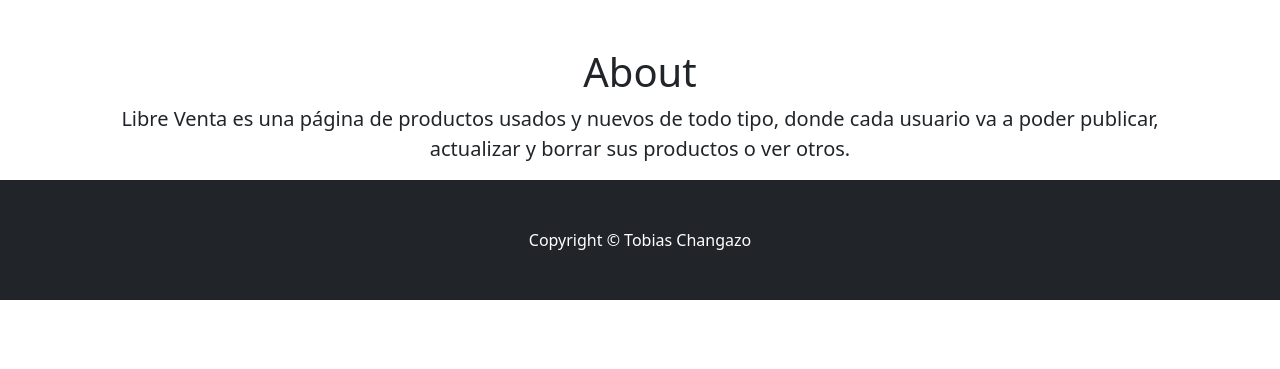
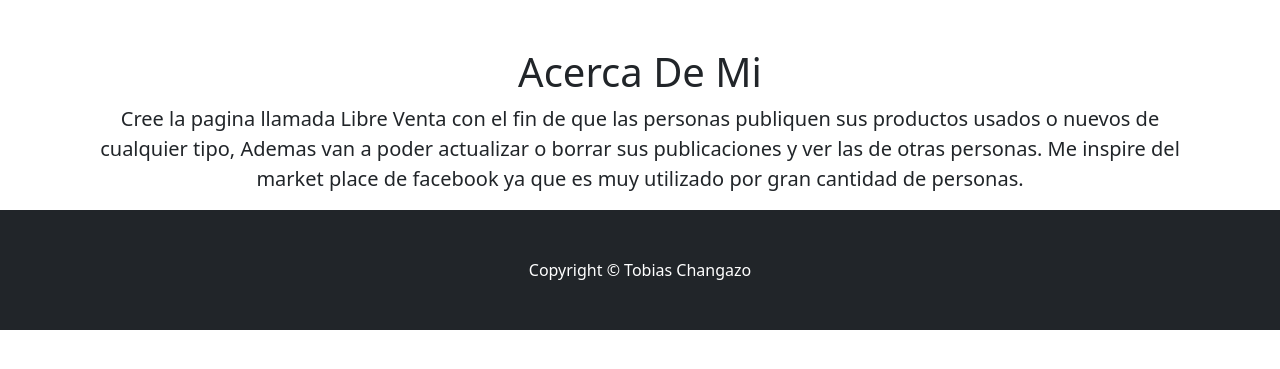
Before and after one commit to TobiasChangazo/entrega_final, a Django app: page /about/ in a window 1280 px wide. Shown: the part 56-425 px from the top of the page. Run offline with Django 4.2, Linux system fonts and the light colour scheme; some libraries are stand-ins or nearby versions.

Commit message:
segundo guardado

```diff
--- a/proyecto/LibreVenta/templates/LibreVenta/about.html
+++ b/proyecto/LibreVenta/templates/LibreVenta/about.html
@@ -3,9 +3,10 @@
 {% block contenido %}
 
 <div class="container text-center mt-5">
-    <h1>About </h1>
+    <h1>Acerca De Mi </h1>
     <p class="lead">
-        Libre Venta es una página de productos usados y nuevos de todo tipo, donde cada usuario va a poder publicar, actualizar y borrar sus productos o ver otros.
+        Cree la pagina llamada Libre Venta con el fin de que las personas publiquen sus productos usados o nuevos de cualquier tipo, Ademas van a poder actualizar o borrar sus publicaciones y ver las de otras personas.
+        Me inspire del market place de facebook ya que es muy utilizado por gran cantidad de personas.
     </p>
 </div>
 {% endblock %}
--- a/proyecto/LibreVenta/templates/LibreVenta/base.html
+++ b/proyecto/LibreVenta/templates/LibreVenta/base.html
@@ -20,7 +20,7 @@
         <nav class="navbar navbar-expand-lg navbar-dark bg-dark">
             <div class="container px-5">
                 {% if user.profile.imagen %}
-                <a href="{% url 'profile-update' user.profile.id %}">
+                <a href="{% url 'actualizar_perfil' user.profile.id %}">
                 <img src="{{user.profile.imagen.url}}" height="100%" width="24px" style="border-radius: 50%; margin-right: 10px;">
                 </a>
                 {% endif %}
@@ -30,20 +30,20 @@
                     <ul class="navbar-nav ms-auto mb-2 mb-lg-0">
                         <li class="nav-item"><a class="nav-link active" aria-current="page" href="{% url 'home' %}">Inicio</a></li>
                         {% if user.is_authenticated %}
-                        <li class="nav-item"><a class="nav-link" href="{% url 'logout' %}">{{user.username}} | Cerrar sesión</a></li>
-                        <li class="nav-item"><a class="nav-link" href="{% url 'about' %}">About</a></li>
+                        <li class="nav-item"><a class="nav-link" href="{% url 'acerca_de_mi' %}">Acerca de mi</a></li>
+                        <li class="nav-item"><a class="nav-link" href="{% url 'logout' %}" >{{user.username}} | Cerrar sesión</a></li>
                         {% if user.profile %}
-                        <li class="nav-item"><a class="nav-link" href="{% url 'profile-update' user.profile.id %}">Actualizar perfil</a></li>
-                        <li class="nav-item"><a class="nav-link" href="{% url 'profile-detail' user.profile.id %}">Ver perfil</a></li>
+                        <li class="nav-item"><a class="nav-link" href="{% url 'actualizar_perfil' user.profile.id %}">Actualizar perfil</a></li>
+                        <li class="nav-item"><a class="nav-link" href="{% url 'detalles_perfil' user.profile.id %}">Ver perfil</a></li>
                         {% else %}
-                        <li class="nav-item"><a class="nav-link" href="{% url 'profile_create' %}">Crear perfil</a></li>
+                        <li class="nav-item"><a class="nav-link" href="{% url 'crear_perfil' %}">Crear perfil</a></li>
                         {% endif %}
                         {% else %}
                         <li class="nav-item"><a class="nav-link" href="{% url 'login' %}">Iniciar sesión</a></li>
                         <li class="nav-item"><a class="nav-link" href="{% url 'signup' %}">Registrarse</a></li>
                         {% endif %}
-                        <li class="nav-item"><a class="nav-link" href="{% url 'mensaje-create' %}">Enviar mensaje</a></li>
-                        <li class="nav-item"><a class="nav-link" href="{% url 'mensaje-list' %}">Ver mensajes</a></li>
+                        <li class="nav-item"><a class="nav-link" href="{% url 'crear_mensaje' %}">Enviar mensaje</a></li>
+                        <li class="nav-item"><a class="nav-link" href="{% url 'lista_mensajes' %}">Ver mensajes</a></li>
                     </ul>
                 </div>
             </div>
--- a/proyecto/LibreVenta/templates/LibreVenta/profile_form.html
+++ b/proyecto/LibreVenta/templates/LibreVenta/profile_form.html
@@ -5,9 +5,9 @@
     <h1>Crear perfil</h1>
 {% endif %}
     <h2>Perfil</h2>
-    <form method="POST" enctype="multipart/form-data">
+    <form action="" method="POST" enctype="multipart/form-data">
          {% csrf_token %}
         {{form.as_p}}
-        <input type="submit" value="Guardar">
+        <input type="submit" value="Crear Perfil">
     </form>
 {% endblock %}
--- a/proyecto/LibreVenta/views.py
+++ b/proyecto/LibreVenta/views.py
@@ -25,7 +25,7 @@ class ProductDetail(DetailView):
 class ProductCreate(LoginRequiredMixin, CreateView):
     model = Product
     success_url = reverse_lazy("product-list")
-    fields = ['producto','precio','titulo', 'estado', 'descripcion', 'imagen', 'item1', 'item2', 'item3']
+    fields = ['producto','precio','titulo', 'estado', 'descripcion', 'imagen']
 
     def form_valid(self, form):
         form.instance.publisher = self.request.user
@@ -70,6 +70,7 @@ class Logout(LogoutView):
 
 class ProfileUpdate(UserPassesTestMixin, UpdateView):
     model = Profile
+    template_name = "LibreVenta/profile_update.html"
     success_url = reverse_lazy('home')
     fields = ['imagen', 'info']
 
@@ -122,7 +123,7 @@ class MensajeList(LoginRequiredMixin, ListView):
 
 class MensajeDelete(LoginRequiredMixin, UserPassesTestMixin, DeleteView):
     model = Mensaje
-    success_url = reverse_lazy("mensaje-list")
+    success_url = reverse_lazy("lista_mensajes")
 
     def test_func(self):
         user_id = self.request.user.id
--- a/proyecto/proyecto_final/urls.py
+++ b/proyecto/proyecto_final/urls.py
@@ -23,7 +23,7 @@ from django.conf.urls.static import static
 urlpatterns = [
     path('admin/', admin.site.urls),
     path('', index, name="home"),
-    path('about/', about, name="about"),
+    path('about/', about, name="acerca_de_mi"),
     path('product/list', ProductList.as_view(), name="product-list"),
     path('product/<pk>/detail', ProductDetail.as_view(), name="product-detail"),
     path('product/create', ProductCreate.as_view(), name="product-create"),
@@ -32,12 +32,12 @@ urlpatterns = [
     path('signup/', SignUp.as_view(), name="signup"),
     path('login/', Login.as_view(), name="login"),
     path('logout/', Logout.as_view(), name="logout"),
-    path('profile/<pk>/update', ProfileUpdate.as_view(), name="profile-update"),
-    path('profile/create/', ProfileCreate.as_view(), name="profile_create"),
-    path('profile/<pk>/detail', ProfileDetail.as_view(), name="profile-detail"),
-    path('mensaje/create', MensajeCreate.as_view(), name="mensaje-create"),
+    path('profile/<pk>/update', ProfileUpdate.as_view(), name="actualizar_perfil"),
+    path('profile/create/', ProfileCreate.as_view(), name="crear_perfil"),
+    path('profile/<pk>/detail', ProfileDetail.as_view(), name="detalles_perfil"),
+    path('mensaje/create', MensajeCreate.as_view(), name="crear_mensaje"),
     path('mensaje/<pk>/delete', MensajeDelete.as_view(), name="mensaje-delete"),
-    path('mensaje/list', MensajeList.as_view(), name="mensaje-list"),
+    path('mensaje/list', MensajeList.as_view(), name="lista_mensajes"),
 ]
 
 urlpatterns += static(settings.MEDIA_URL, document_root=settings.MEDIA_ROOT)
```
Also changed, not shown: proyecto/LibreVenta/models.py (+2 -5 lines), proyecto/LibreVenta/templates/LibreVenta/product_detail.html (+1 -7 lines), proyecto/LibreVenta/templates/LibreVenta/profile_update.html (added, +13 -0 lines), proyecto/db.sqlite3.
